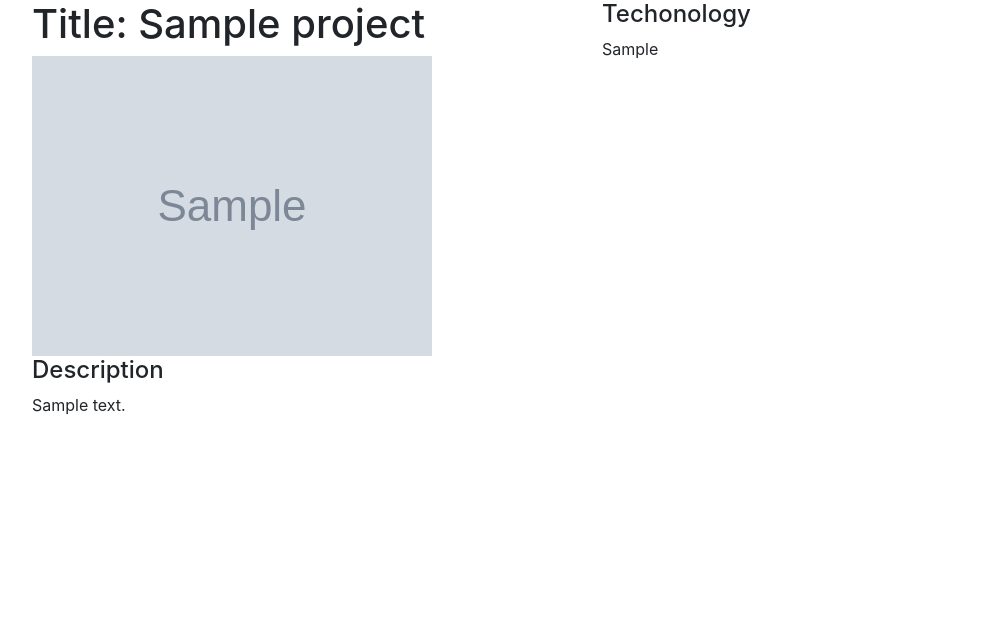
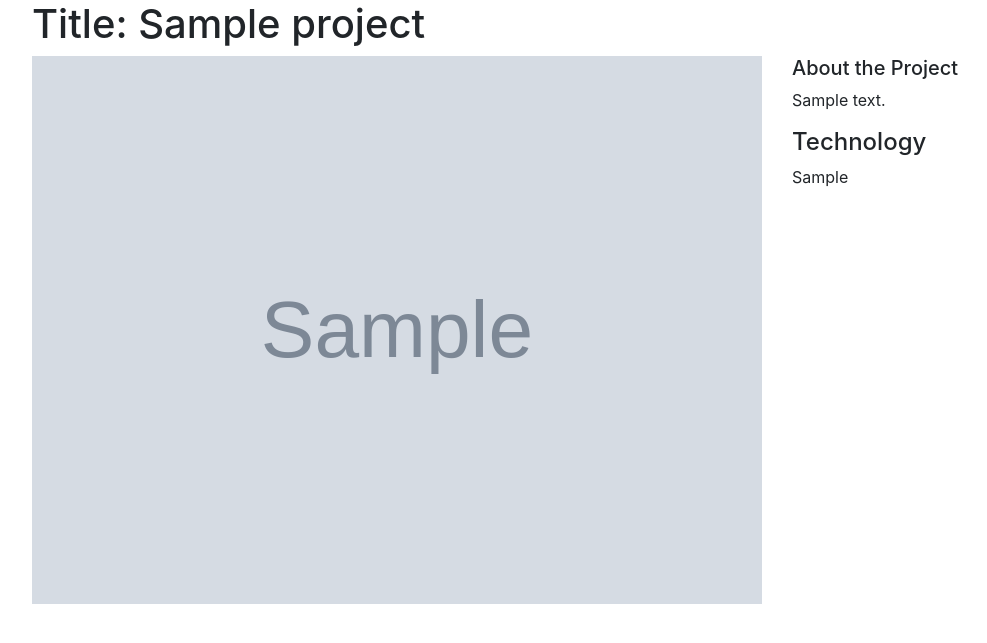
Before and after one commit to pwildenhain/portfolio-app, a Django app: page /projects/1 in a window 1280 px wide. Shown: the top 643 px of the page, without its empty margins (53-1040 px from the left). Run offline with Django 3.2, Linux system fonts and the light colour scheme; tables that the repository leaves empty hold one stand-in row (values such as "Sample post"); grey boxes marked "Sample" are stand-in pictures; some libraries are stand-ins or nearby versions.

Commit message:
:lipstick: Add bootstrap styling to detail page

```diff
--- a/projects/templates/projects/project_detail.html
+++ b/projects/templates/projects/project_detail.html
@@ -5,18 +5,18 @@
 {% block content %}
 
 <div class="container">
+    <h1>Title: {{ project.title }}</h1>
     <div class="row">
-        <div class="col">
-            <h1>Title: {{ project.title }}</h1>
-            <img src="{% static project.image %}">
-            <h4>Description</h4>
+        <div class="col-md-8">
+            <img src="{% static project.image %}" width="100%">
+        </div>
+        <div class="col-md-4">
+            <h5>About the Project</h5>
             <p>{{ project.description }}</p>
-        </div>
-        <div class="col">
-            <h4>Techonology</h4>
+            <h4>Technology</h4>
             <p>{{ project.technology }}</p>
-        </div>
+         </div>
     </div>
-</div>
+<div>
 
 {% endblock %}
```
